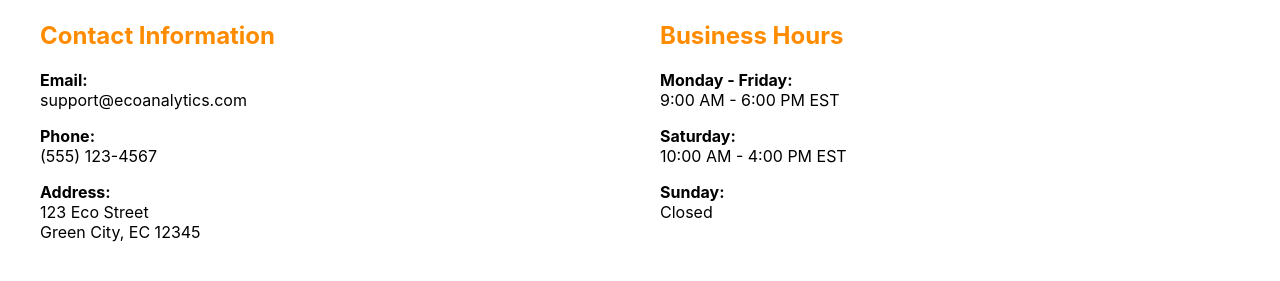
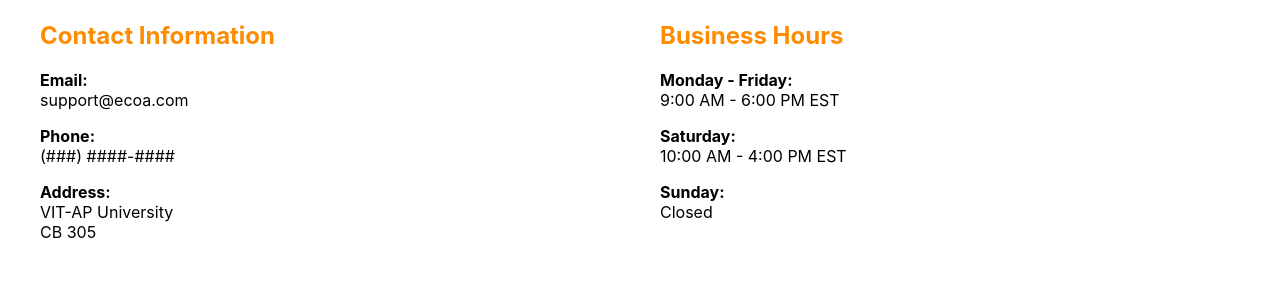
Before and after one commit to mskstanmay/Google-Devs-Sprint-2025-Hackathon, a React (Create React App) app in the folder sustainability-app/: page / in a window 1280 px wide. Both pictures are taken after a click on the link "Contact Us". Shown: the part 459-740 px from the top of the page. Built offline with nearby package versions, Linux system fonts and the light colour scheme.

Commit message:
Adrress change

```diff
--- a/sustainability-app/src/App.js
+++ b/sustainability-app/src/App.js
@@ -399,16 +399,16 @@
           <h2 style={{ color: '#FF8C00', marginBottom: '20px' }}>Contact Information</h2>
           <p style={{ marginBottom: '15px' }}>
             <strong>Email:</strong><br />
-            support@ecoanalytics.com
+            support@ecoa.com
           </p>
           <p style={{ marginBottom: '15px' }}>
             <strong>Phone:</strong><br />
-            (555) 123-4567
+            (###) ####-####
           </p>
           <p>
             <strong>Address:</strong><br />
-            123 Eco Street<br />
-            Green City, EC 12345
+            VIT-AP University<br />
+            CB 305
           </p>
         </div>
         <div>
```
